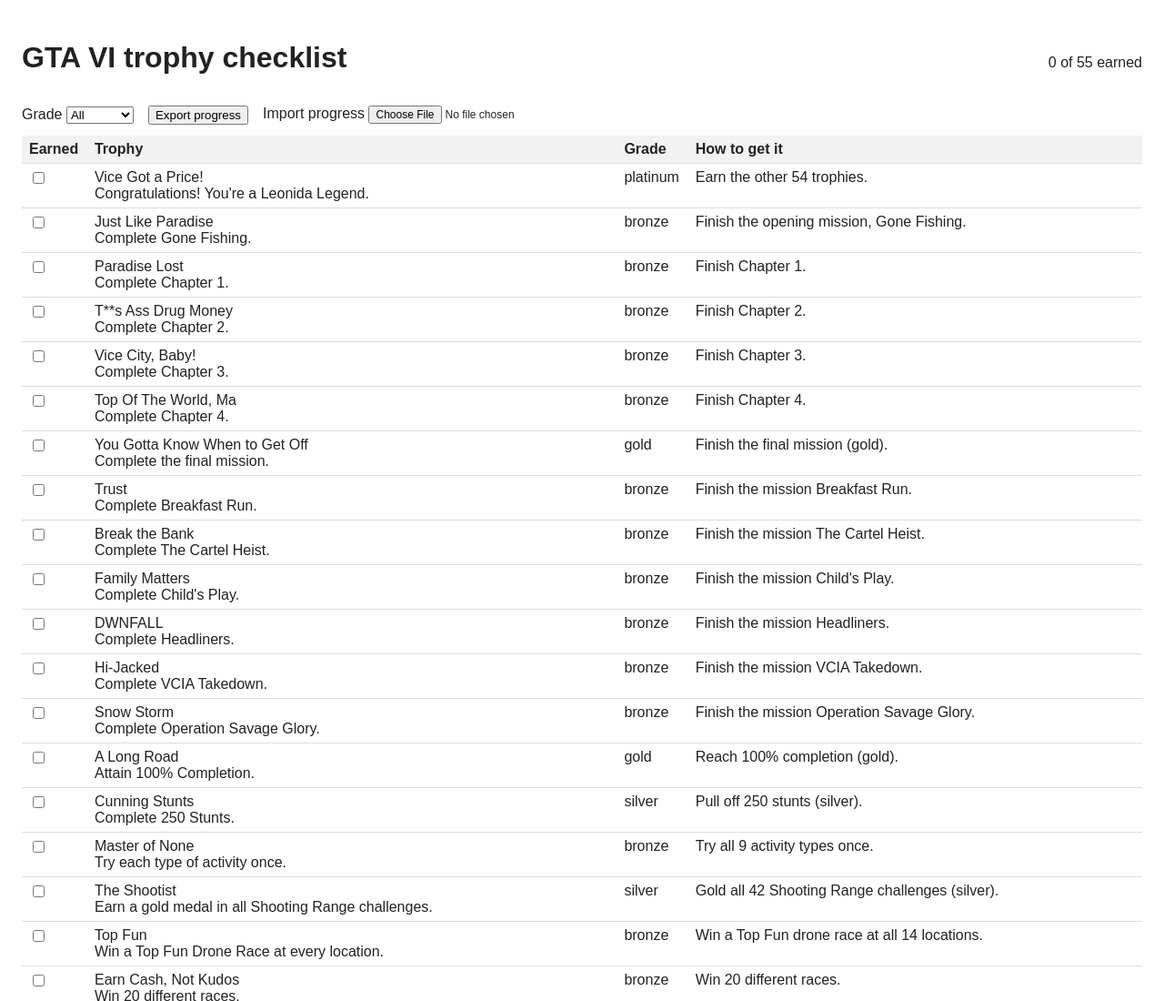
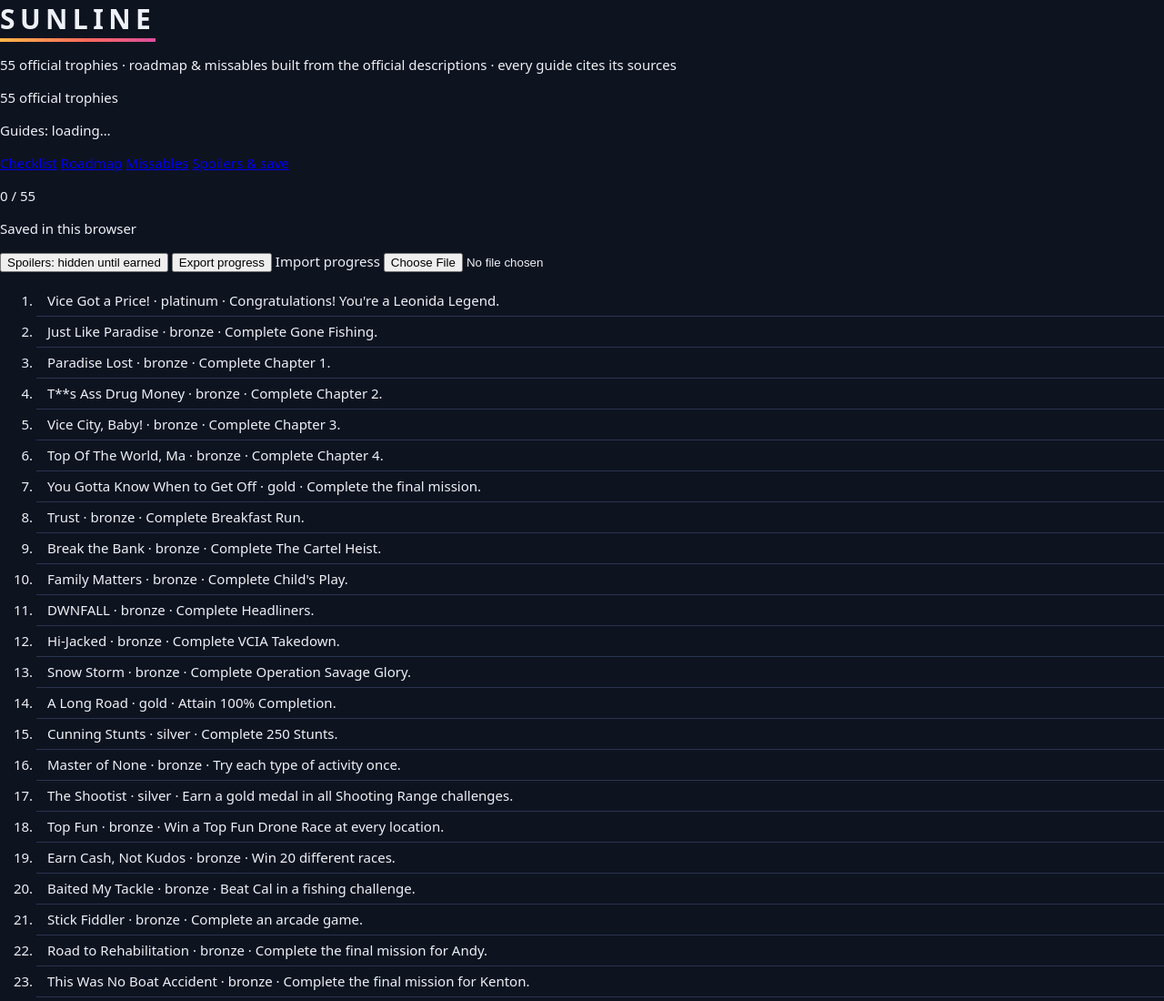
Before and after one commit to nightshift-labs-ai/sunline-trophy-guide, a plain HTML site: page app/index.html in a window 1280 px wide. Shown: the top 1100 px of the page at 91% size. Drawn offline with Linux system fonts and the light colour scheme.

Commit message:
SUNLINE plumbing: index.html, boot stub, dusk stylesheet, .gitignore, license line
Co-Authored-By: Claude Opus 5.5 <noreply@anthropic.com>

```diff
--- a/app/app.js
+++ /dev/null
@@ -1,52 +0,0 @@
-// A plain checklist of the 55 trophies: tick one off and it stays ticked (localStorage); export and import the ticks.
-const KEY = 'gta6-trophy-checklist';
-const rows = document.getElementById('rows');
-const grade = document.getElementById('grade');
-let earned = new Set(JSON.parse(localStorage.getItem(KEY) ?? '[]'));
-const doc = await (await fetch('data/trophies.json')).json();
-
-function save() {
-  localStorage.setItem(KEY, JSON.stringify([...earned]));
-}
-
-function render() {
-  rows.replaceChildren();
-  for (const t of doc.trophies) {
-    if (grade.value !== 'all' && t.grade !== grade.value) continue;
-    const tr = document.createElement('tr');
-    const box = document.createElement('input');
-    box.type = 'checkbox';
-    box.checked = earned.has(t.name);
-    box.addEventListener('change', () => {
-      if (box.checked) earned.add(t.name);
-      else earned.delete(t.name);
-      save();
-      render();
-    });
-    const cells = [box, `${t.name}\n${t.description}`, t.grade, t.guide];
-    for (const c of cells) {
-      const td = document.createElement('td');
-      if (typeof c === 'string') td.textContent = c;
-      else td.append(c);
-      tr.append(td);
-    }
-    rows.append(tr);
-  }
-  document.getElementById('progress').textContent = `${earned.size} of ${doc.trophies.length} earned`;
-}
-
-document.getElementById('export').addEventListener('click', () => {
-  const a = document.createElement('a');
-  a.href = URL.createObjectURL(new Blob([JSON.stringify([...earned])], { type: 'application/json' }));
-  a.download = 'trophy-progress.json';
-  a.click();
-});
-document.getElementById('import').addEventListener('change', async (e) => {
-  const file = e.target.files[0];
-  if (!file) return;
-  earned = new Set(JSON.parse(await file.text()));
-  save();
-  render();
-});
-grade.addEventListener('change', render);
-render();
--- /dev/null
+++ b/app/css/sunline.css
@@ -0,0 +1,39 @@
+/* SUNLINE · dusk palette, the sun line, system type. One stylesheet for the whole app. */
+:root {
+  --page: #0e1320;
+  --pane: #161d2e;
+  --raised: #1e2740;
+  --line: #2a3450;
+  --text: #eef1f7;
+  --desc: #c8d0df;
+  --muted: #9aa6bf;
+  --amber: #ffb547;
+  --teal: #35d0b5;
+  --red: #c62f2f;
+  --sun: linear-gradient(90deg, #ffb547, #ff6a5c 55%, #d94f9c);
+  --plat: #cfd9e6;
+  --gold: #e8b93e;
+  --silver: #b9c1cc;
+  --bronze: #c47b4a;
+  --r-ctl: 8px;
+  --r-pane: 12px;
+  --font: system-ui, "Segoe UI", Roboto, "Helvetica Neue", Arial, sans-serif;
+}
+
+* { box-sizing: border-box; }
+
+html, body { margin: 0; background: var(--page); color: var(--text); font: 15px/1.4 var(--font); }
+
+.wordmark {
+  margin: 0;
+  font-size: 30px;
+  font-weight: 900;
+  letter-spacing: 0.18em;
+  display: inline-block;
+  padding-bottom: 4px;
+  background: var(--sun) bottom / 100% 4px no-repeat;
+}
+
+.row { padding: 6px 12px; border-bottom: 1px solid var(--line); }
+
+[hidden] { display: none !important; }
--- a/app/index.html
+++ b/app/index.html
@@ -2,24 +2,57 @@
 <html lang="en">
 <head>
 <meta charset="utf-8">
+<meta id="about" content="SUNLINE: 55 GTA VI PS5 trophies, cited guides, roadmap, missables" name="description">
 <meta name="viewport" content="width=device-width, initial-scale=1">
-<title>GTA VI trophy checklist</title>
-<link rel="stylesheet" href="style.css">
+<title>SUNLINE · PS5 trophy guide &amp; tracker for Grand Theft Auto VI (unofficial)</title>
+<link rel="stylesheet" href="css/sunline.css">
+<script type="module" src="js/boot.js"></script>
 </head>
 <body>
-<header>
-  <h1>GTA VI trophy checklist</h1>
-  <p id="progress">0 of 55 earned</p>
+<header id="top" class="top">
+<div class="brand">
+<h1 id="wordmark" class="wordmark">SUNLINE</h1>
+<p id="tagline" class="tagline">55 official trophies · roadmap &amp; missables built from the
+official descriptions · every guide cites its sources</p>
+<p id="makeup" class="makeup">55 official trophies</p>
+<p id="cited-line" class="cited-line">Guides: loading…</p>
+<nav id="tabs" class="tabs" aria-label="Checklist, Roadmap, Missables, Spoilers and save">
+<a id="tab-checklist" href="#/checklist" data-route="checklist">Checklist</a>
+<a id="tab-roadmap" href="#/roadmap" data-route="roadmap">Roadmap</a>
+<a id="tab-missables" href="#/missables" data-route="missables">Missables</a>
+<a id="tab-save" href="#/save" data-route="save">Spoilers &amp; save</a>
+</nav>
+</div>
+<div class="status">
+<div class="count-row">
+<p id="earned-count" class="earned-count">0 / 55</p>
+<div class="count-side">
+<div id="progress-bar" class="sunbar" role="progressbar" aria-label="Trophies earned"></div>
+<p id="grade-earned" class="grade-earned"></p>
+<p id="saved-at" class="saved-at">Saved in this browser</p>
+</div>
+</div>
+<div class="actions">
+<button id="spoiler-switch" aria-pressed="true">Spoilers: hidden until earned</button>
+<button id="export-progress">Export progress</button>
+<label id="import-label" for="import-progress" class="btn">Import progress</label>
+<input id="import-progress" type="file" accept=".json">
+</div>
+</div>
 </header>
-<div class="controls">
-  <label>Grade <select id="grade"><option value="all">All</option><option value="platinum">Platinum</option><option value="gold">Gold</option><option value="silver">Silver</option><option value="bronze">Bronze</option></select></label>
-  <button id="export" type="button">Export progress</button>
-  <label class="import">Import progress <input id="import" type="file" accept="application/json"></label>
-</div>
-<table>
-  <thead><tr><th>Earned</th><th>Trophy</th><th>Grade</th><th>How to get it</th></tr></thead>
-  <tbody id="rows"></tbody>
-</table>
-<script type="module" src="app.js"></script>
+<main id="view" class="view">
+<section id="save-banner" class="banner" hidden></section>
+<section id="checklist" class="list-col" aria-label="Trophy checklist">
+<nav id="filters" aria-label="Story, Missable, Collectibles, Activities, Online"></nav>
+<div id="list-tools" class="list-tools"></div>
+<ol id="trophy-list" class="trophy-list"></ol>
+</section>
+<aside id="guide-pane" class="guide-pane" aria-label="Trophy guide"></aside>
+<section id="roadmap" aria-label="Roadmap to the platinum" hidden></section>
+<section id="missables" aria-label="Missable trophies" hidden></section>
+</main>
+<div id="toast" class="toast" role="status" aria-live="polite"></div>
+<footer id="footer" class="footer">Unofficial fan guide · not affiliated with Rockstar Games or Sony.
+Trophy names, descriptions and grades as PlayStation publishes them; guides written by SUNLINE.</footer>
 </body>
 </html>
--- /dev/null
+++ b/app/js/boot.js
@@ -0,0 +1,15 @@
+// SUNLINE boot (first cut): load the trophy list and show the header and a plain list.
+export async function bootSunline() {
+  const doc = await (await fetch("data/trophies.json")).json();
+  const list = document.getElementById("trophy-list");
+  document.getElementById("makeup").textContent = `${doc.trophies.length} official trophies`;
+  for (const t of doc.trophies) {
+    const li = document.createElement("li");
+    li.className = "row";
+    li.textContent = `${t.name} · ${t.grade} · ${t.description}`;
+    list.append(li);
+  }
+  document.body.dataset.ready = "1";
+}
+
+bootSunline();
--- a/app/style.css
+++ /dev/null
@@ -1,7 +0,0 @@
-body { font-family: Arial, sans-serif; margin: 24px; color: #222; }
-header { display: flex; justify-content: space-between; align-items: baseline; }
-.controls { display: flex; gap: 16px; margin: 12px 0; align-items: center; }
-.import input { font-size: 12px; }
-table { border-collapse: collapse; width: 100%; }
-th, td { border-bottom: 1px solid #ddd; padding: 6px 8px; text-align: left; vertical-align: top; white-space: pre-line; }
-th { background: #f2f2f2; }
```
Also changed, not shown: 3 other files.
